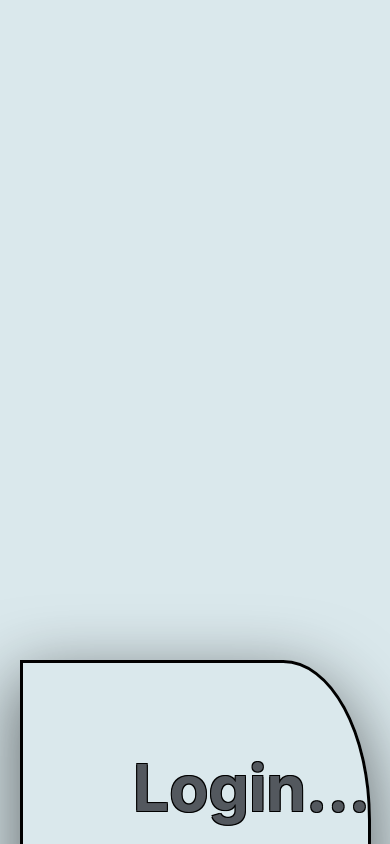
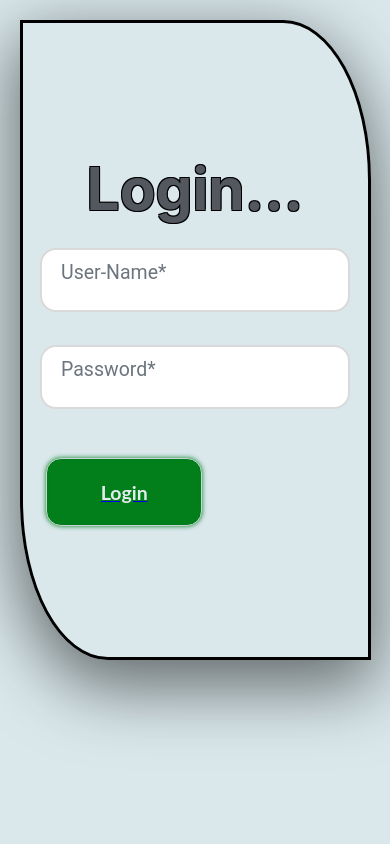
Before and after one commit to Jagadish-Ch/mywaterplant, a React (Create React App) app in the folder frontend/: page / in a window 390 px wide. Shown: the top 844 px of the page. Built offline with nearby package versions, Linux system fonts and the light colour scheme.

Commit message:
2.responsive (adjusted form font size

```diff
--- a/frontend/src/Components/AppBar.js
+++ b/frontend/src/Components/AppBar.js
@@ -82,20 +82,20 @@ export default function SearchAppBar() {
       onClick={toggleDrawer(anchor, false)}
       onKeyDown={toggleDrawer(anchor, false)}
     >
-      <List style={{paddingBottom:'3px'}}>
-          <ListItemButton style={{justifyContent:'center'}} className='list-btn'>
+      <List style={{padding:'30px'}}>
+          <ListItemButton style={{justifyContent:'center',margin:'3px'}} className='list-btn'>
             <Link to='/home' className='s-nav-btn'>HOME</Link>
           </ListItemButton>
-          <ListItemButton style={{justifyContent:'center'}} className='list-btn'>
+          <ListItemButton style={{justifyContent:'center',margin:'3px'}} className='list-btn'>
             <Link to='/order' className='s-nav-btn'>ORDER</Link>
           </ListItemButton>
-          <ListItemButton style={{justifyContent:'center'}} className='list-btn'>
+          <ListItemButton style={{justifyContent:'center',margin:'3px'}} className='list-btn'>
             <Link to='/returncan/:id' className='s-nav-btn'>RETURN CAN</Link>
           </ListItemButton>
-          <ListItemButton style={{justifyContent:'center'}} className='list-btn'>
+          <ListItemButton style={{justifyContent:'center',margin:'3px'}} className='list-btn'>
             <Link to='/report/:id' className='s-nav-btn'>REPORT</Link>
           </ListItemButton>
-          <ListItemButton style={{justifyContent:'center'}} className='list-btn'>
+          <ListItemButton style={{justifyContent:'center',margin:'3px 0px'}} className='list-btn'>
             <Link to='/pending' className='s-nav-btn'>PENDING</Link>
           </ListItemButton>
       </List>
--- a/frontend/src/Components/Report.js
+++ b/frontend/src/Components/Report.js
@@ -165,7 +165,9 @@ const Report = () => {
         <br/>
         <div id="prompt-form">
         <Dialog open={openForm} onClose={handleClose}>
-          <h1 className='order-prompt-title' style={{paddingLeft:'13%'}}>Add {` ${waterType} `} Can</h1>
+          <div className='order-prompt-title'>
+            <h2 style={{textAlign:'center'}}>Add {` ${waterType} `} Can</h2>
+          </div>
           <DialogContent >
             <ReportAddCanPrompt
               id={id}
--- a/frontend/src/Components/ReturnCan.js
+++ b/frontend/src/Components/ReturnCan.js
@@ -129,8 +129,9 @@ const  ReturnCan = () => {
         <br/>
         <div id="prompt-form">
         <Dialog open={openForm} onClose={handleClose}>
-
-          <h1 className='order-prompt-title' style={{paddingLeft:'13%'}}>Return {` ${waterType} `} Can</h1>
+          <div className='order-prompt-title'>
+            <h2 style={{textAlign:'center'}}>Return {` ${waterType} `} Can</h2>
+          </div>
           <DialogContent >
             <ReturnCanFunctions
               id={_id}
--- a/frontend/src/Components/baseURL.js
+++ b/frontend/src/Components/baseURL.js
@@ -1,3 +1,3 @@
 //export const baseURL = "https://wpm-server-api.vercel.app"
-//export const baseURL = "http://localhost:3001"
-export const baseURL = "https://wpm-server.vercel.app"
+export const baseURL = "http://localhost:3001"
+//export const baseURL = "https://wpm-server.vercel.app"
--- a/frontend/src/Styles/Login.css
+++ b/frontend/src/Styles/Login.css
@@ -30,13 +30,17 @@
 }
 
 @media screen and (max-width: 600px){
+    #login-input-form{
+        align-items: center;
+    }
     .login-form{
-        margin-top: 40em;
+        margin-top: 0px;
         height:40em
     }
     .login-title{
-        margin-left: 30%;
-        font-size: 4em;
+        margin-left: 0px;
+        font-size: 15vw;
+        text-align: center;
     }
     .btn{
         display: block;
--- a/frontend/src/Styles/MBLCardData.css
+++ b/frontend/src/Styles/MBLCardData.css
@@ -26,7 +26,7 @@ table{
 }
 .table, .table tbody, .table td{
     display: block;
-    max-width: 100%;
+    /*max-width: 100%;*/
     padding:3px;
     outline-width: 0.5px;
 
@@ -40,6 +40,7 @@ table{
 }
 
 .table .tbl-header{
+    font-size: 6vw;
     padding: 30px;
     border: 3px solid black;
     background-color: black;
@@ -48,9 +49,9 @@ table{
     border-top-right-radius: 40px;
 }
 .table .tbl-data{
-    font-size: 3vh;
+    font-size: 2vh;
     font-weight: 600;
-    height: 5rem;
+    /*height: 5rem;*/
     color: #433500;
     text-align: right;
     padding: 14px;
--- a/frontend/src/Styles/OrderPromptForm.css
+++ b/frontend/src/Styles/OrderPromptForm.css
@@ -23,7 +23,7 @@ div.input-block input {
   font-weight: 500;
   font-size: 1em;
   color: #495055;
-  width: 15rem;
+  width: 100%; /*15rem*/
   padding: 12px 12px;
   border-radius: 1rem;
   border: 2px solid  #D9D9D9;
@@ -125,7 +125,7 @@ div.input-block input::selection{
 
 }
 .prompt-title{
-  padding-left: 23%;
+  text-align: center;
 }
 
 @media screen and (max-width: 600px){ /*479*/
@@ -136,34 +136,36 @@ div.input-block input::selection{
   .order-title{
     font-size: 10vw;
     padding: 0px;
-    margin-bottom: 50%;
+    margin-bottom: 10%;
+  }
+  .order-prompt-title{
+    font-size: 5vw;
   }
 
 
   /* Prompt Form */
   .prompt-title{
-    font-size: 2.5vw;
-
-    align-items: center;
+    font-size: 4vw;
   }
   .input-block {
-    height: 6rem;
-    min-inline-size: 84vw;
-    margin-left:3%;
+    /*height: 6rem;
+    width: 30%;
+    min-inline-size: 84vw;*/
+    margin-bottom:3%;
   }
   div.input-block input {
-    height : 7vh;
+
 
     font-size: 8vw;
-    inline-size: 60%;
-    min-inline-size: 75vw;
+    inline-size: 100%;
 
   }
   div.input-block span.placeholder{
-    font-size: 2em;
+    font-size: 5vw;
   }
   .btn{
-    font-size: 2em;
+    font-size: 5vw;
     font-weight: bold;
+    padding: 7px;
   }
 }
--- a/frontend/src/Styles/ReturnCan.css
+++ b/frontend/src/Styles/ReturnCan.css
@@ -4,7 +4,7 @@
 }
 
 table{
-    margin:2em;
+    padding:2%;
     border-radius: 10px;
     position: relative;
 }
--- a/frontend/src/Styles/SearchBar.css
+++ b/frontend/src/Styles/SearchBar.css
@@ -96,9 +96,13 @@
         color: black;
     }
     .s-icon{
+        border:2px solid black;
+        width: 50px;
         background-color: #2f3640;
-
         border-radius:0px 40px 40px  0px  ;
+    }
+    .s-icon:hover {
+        background-color: rgb(165, 165, 165);
     }
     /*.dropdown{
         height: 1.2em;
```
